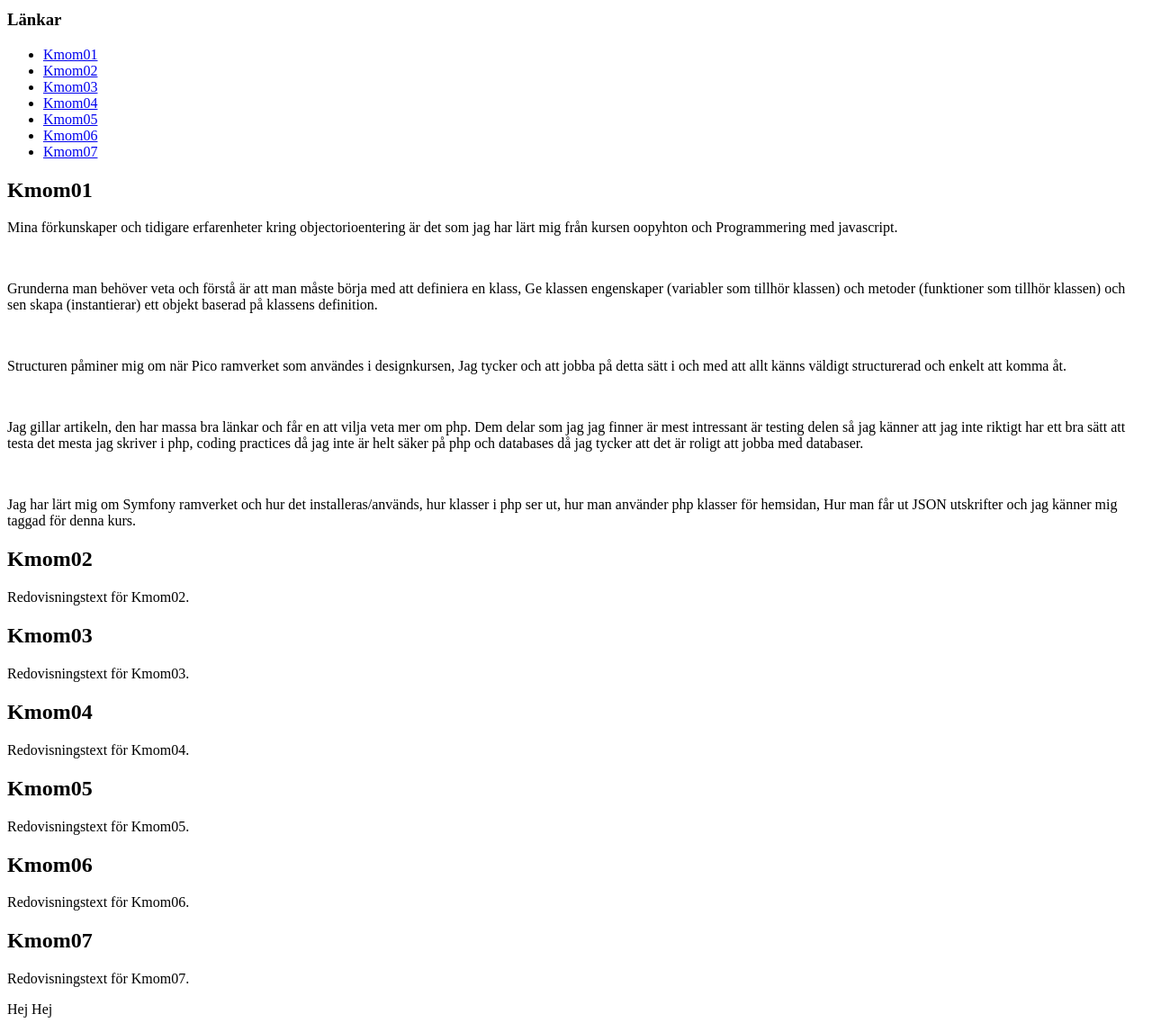
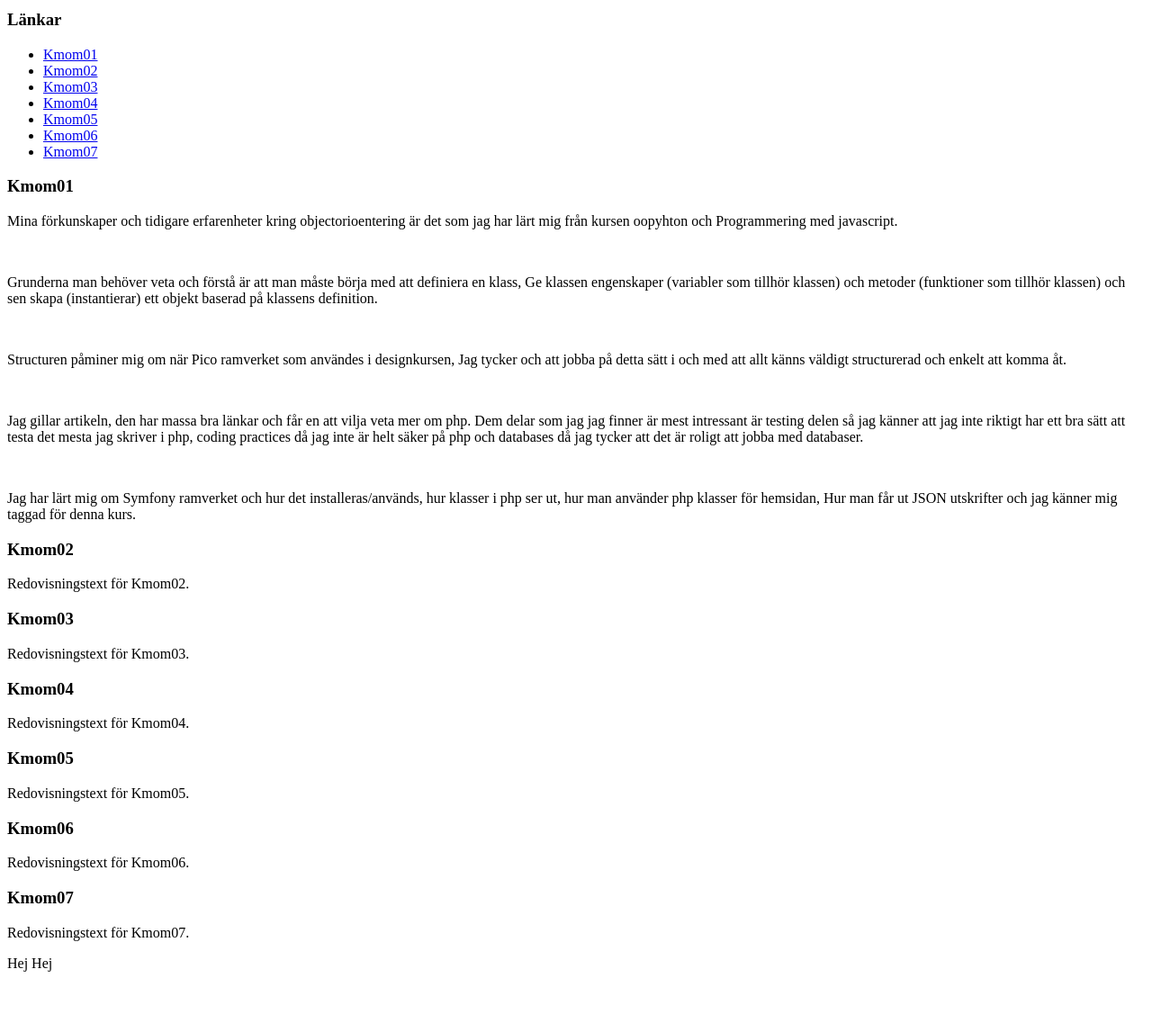
Before and after one commit to teophilsimao/report, a PHP site: template templates/report.html.twig in a window 1280 px wide. Shown: the part 157-1304 px from the top of the page at 90% size. After the commit the page ends 1237 px from the top, so only its background shows below. Run offline with PHP 8.4, Linux system fonts and the light colour scheme; the template is opened without the code that fills it, so the values that code supplies are empty; some libraries are stand-ins or nearby versions.

Commit message:
text in report

```diff
--- a/assets/styles/main.scss
+++ b/assets/styles/main.scss
@@ -10,6 +10,5 @@
 }
 
 p{
-    margin: 0.6em 0;
-    line-height: 1.3;
+    line-height: 1.4;
 }
--- a/assets/styles/txt.scss
+++ b/assets/styles/txt.scss
@@ -1,6 +1,6 @@
-// .txt {
-//     padding: 0 1em;
-// }
+.txt {
+    margin: 1.2em 0 2em 0;
+}
 
 .list {
     border-right: 1px solid $lightgray;
--- a/templates/home.html.twig
+++ b/templates/home.html.twig
@@ -12,7 +12,7 @@
         </div>
 
         <div class="txt span2">
-            <h2>Presentation</h2>
+            <h3>Presentation</h3>
             <p>
                 Hej hej! Jag heter Teophil Simao och är 23 år gammal.
                 Jag bor i Stockholm och tycker om att spendera tid med familjen och vänner.
--- a/templates/report.html.twig
+++ b/templates/report.html.twig
@@ -20,7 +20,8 @@
         </div>
 
         <div class="span4">
-            <h2 id="kmom01">Kmom01</h2>
+            <h3 id="kmom01">Kmom01</h3>
+            <div class="txt">
                 <p>
                     Mina förkunskaper och tidigare erfarenheter kring objectorioentering är det som jag har lärt mig från
                     kursen oopyhton och Programmering med javascript.
@@ -50,35 +51,48 @@
                     denna kurs.
                 </p>
             </div>
-
-        <div class="span4">
-            <h2 id="kmom02">Kmom02</h2>
-            <p>Redovisningstext för Kmom02.</p>
         </div>
 
         <div class="span4">
-            <h2 id="kmom03">Kmom03</h2>
-            <p>Redovisningstext för Kmom03.</p>
+            <h3 id="kmom02">Kmom02</h3>
+            <div class="txt">
+                <p>Redovisningstext för Kmom02.</p>
+            </div>
         </div>
 
         <div class="span4">
-            <h2 id="kmom04">Kmom04</h2>
-            <p>Redovisningstext för Kmom04.</p>
+            <h3 id="kmom03">Kmom03</h3>
+            <div class="txt">
+                <p>Redovisningstext för Kmom03.</p>
+            </div>
         </div>
 
         <div class="span4">
-            <h2 id="kmom05">Kmom05</h2>
-            <p>Redovisningstext för Kmom05.</p>
+            <h3 id="kmom04">Kmom04</h3>
+            <div class="txt">
+                <p>Redovisningstext för Kmom04.</p>
+            </div>
         </div>
 
         <div class="span4">
-            <h2 id="kmom06">Kmom06</h2>
-            <p>Redovisningstext för Kmom06.</p>
-        </div class="kmom">
+            <h3 id="kmom05">Kmom05</h3>
+            <div class="txt">
+                <p>Redovisningstext för Kmom05.</p>
+            </div>
+        </div>
 
         <div class="span4">
-            <h2 id="kmom07">Kmom07</h2>
+            <h3 id="kmom06">Kmom06</h3>
+            <div class="txt">
+                <p>Redovisningstext för Kmom06.</p>
+            </div>
+        </div>
+
+        <div class="span4">
+            <h3 id="kmom07">Kmom07</h3>
+            <div class="txt">
                 <p>Redovisningstext för Kmom07.</p>
             </div>
         </div>
+    </div>
 {% endblock %}
```
Lines whose indentation alone changed are shown as unchanged.
